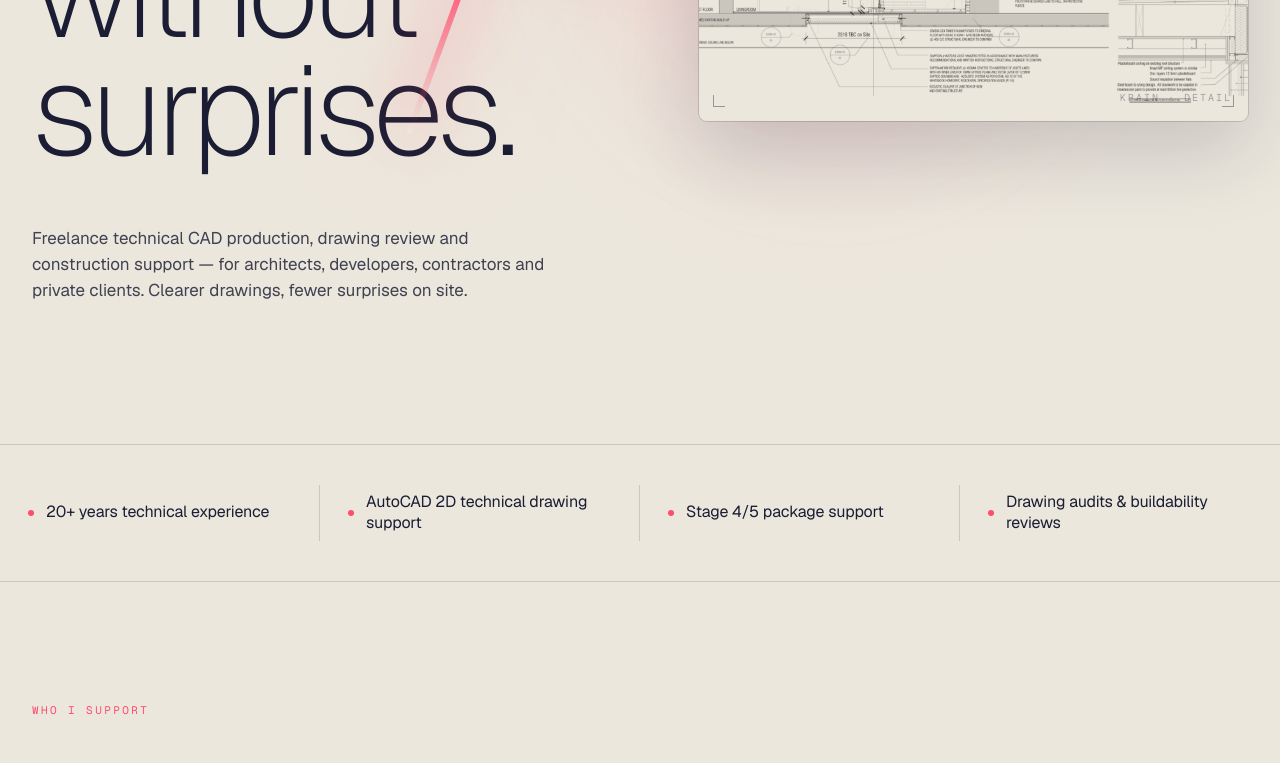
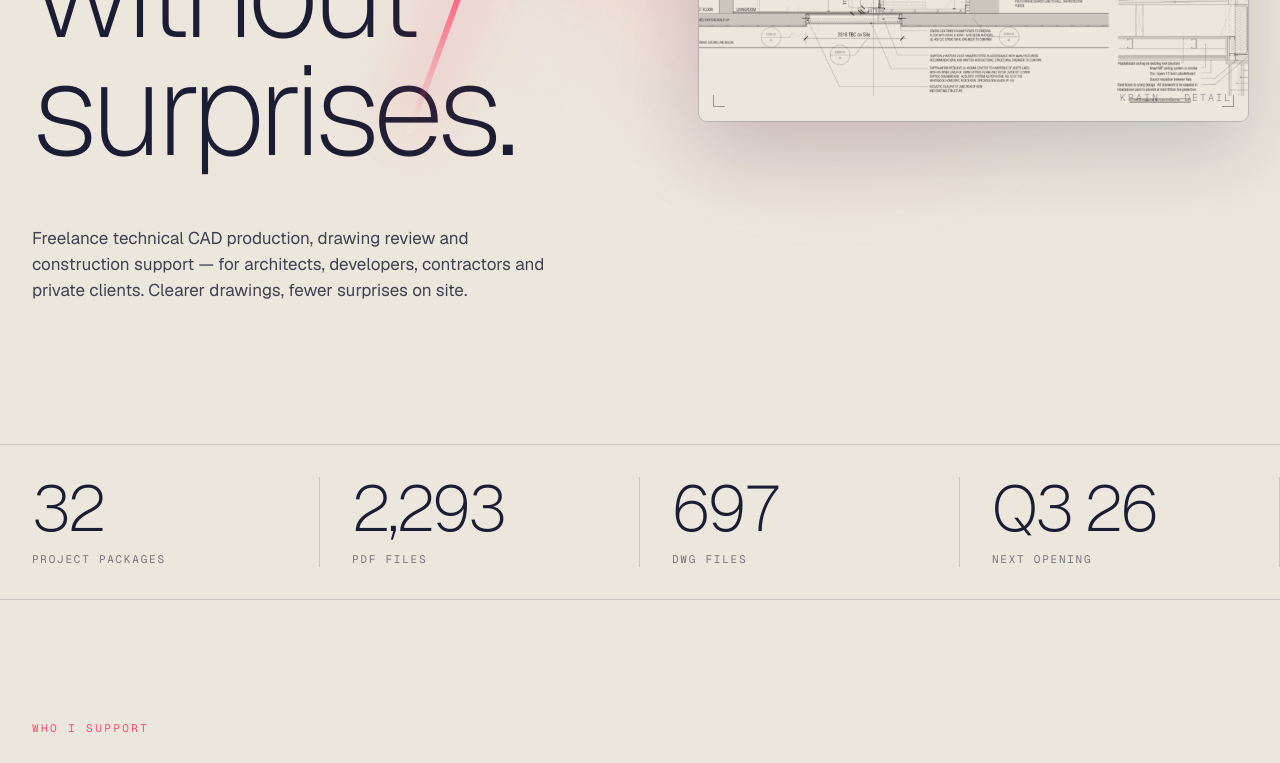
Before and after one commit to Kepners/krain-studio, a Next.js app: page / in a window 1280 px wide. Shown: the part 720-1483 px from the top of the page. Built offline with nearby package versions, Linux system fonts and the light colour scheme.

Commit message:
🎨 fix: logo links home, hero headline 1:20 (matches plate), restore animated stat counters

```diff
--- a/components/home/Header.tsx
+++ b/components/home/Header.tsx
@@ -34,7 +34,7 @@ export function Header() {
         borderBottom: `1px solid ${palette.rule}`,
       }}
     >
-      <a href="#" aria-label="Krain Studio home" style={{ display: "flex", alignItems: "center" }}>
+      <a href="/" aria-label="Krain Studio home" style={{ display: "flex", alignItems: "center" }}>
         <Image
           src="/krain/logo-wordmark.png"
           alt="Krain Studio"
--- a/components/home/Hero.tsx
+++ b/components/home/Hero.tsx
@@ -130,7 +130,7 @@ export function Hero() {
               <span>
                 Drawn at{" "}
                 <span style={{ color: palette.accent, fontWeight: 300, position: "relative" }}>
-                  1:5
+                  1:20
                   <span
                     aria-hidden
                     className="krain-flicker"
@@ -141,7 +141,7 @@ export function Hero() {
                       filter: "blur(20px)",
                     }}
                   >
-                    1:5
+                    1:20
                   </span>
                 </span>
                 .
--- a/components/home/Stats.tsx
+++ b/components/home/Stats.tsx
@@ -1,64 +1,30 @@
 import { palette } from "@/lib/tokens";
-
-// Static credibility points (no numeric counters — see brief phase 2).
-const POINTS = [
-  "20+ years technical experience",
-  "AutoCAD 2D technical drawing support",
-  "Stage 4/5 package support",
-  "Drawing audits & buildability reviews",
-];
+import { Stat } from "@/components/ui/Stat";
+import { siteStats } from "@/lib/siteStats";
 
 export function Stats() {
   return (
     <section
-      aria-label="Credibility"
-      className="krain-cred"
+      aria-label="Studio stats"
+      className="krain-stats"
       style={{
         position: "relative",
         zIndex: 2,
-        padding: "40px 0",
+        padding: "32px 0",
         borderTop: `1px solid ${palette.rule}`,
         borderBottom: `1px solid ${palette.rule}`,
         display: "grid",
         gridTemplateColumns: "repeat(4, 1fr)",
       }}
     >
-      {POINTS.map((p, i) => (
-        <div
-          key={i}
-          className="krain-cred-cell"
-          style={{
-            padding: "0 28px",
-            borderRight: i < POINTS.length - 1 ? `1px solid ${palette.rule}` : "none",
-            display: "flex",
-            alignItems: "center",
-            gap: 12,
-            minHeight: 56,
-          }}
-        >
-          <span style={{ width: 6, height: 6, borderRadius: "50%", background: palette.accent, flex: "0 0 auto" }} />
-          <span
-            style={{
-              fontFamily: "var(--font-geist), sans-serif",
-              fontSize: 16,
-              fontWeight: 400,
-              lineHeight: 1.3,
-              letterSpacing: "-0.01em",
-            }}
-          >
-            {p}
-          </span>
-        </div>
-      ))}
+      <Stat value={siteStats.packages} label="Project packages" />
+      <Stat value={siteStats.pdfs} label="PDF files" />
+      <Stat value={siteStats.dwgs} label="DWG files" />
+      <Stat value={siteStats.nextOpening} label="Next opening" />
 
       <style>{`
         @media (max-width: 900px) {
-          .krain-cred { grid-template-columns: repeat(2, 1fr) !important; row-gap: 8px; }
-          .krain-cred-cell:nth-child(2n) { border-right: none !important; }
-        }
-        @media (max-width: 540px) {
-          .krain-cred { grid-template-columns: 1fr !important; }
-          .krain-cred-cell { border-right: none !important; }
+          .krain-stats { grid-template-columns: repeat(2, 1fr) !important; row-gap: 32px; }
         }
       `}</style>
     </section>
```
